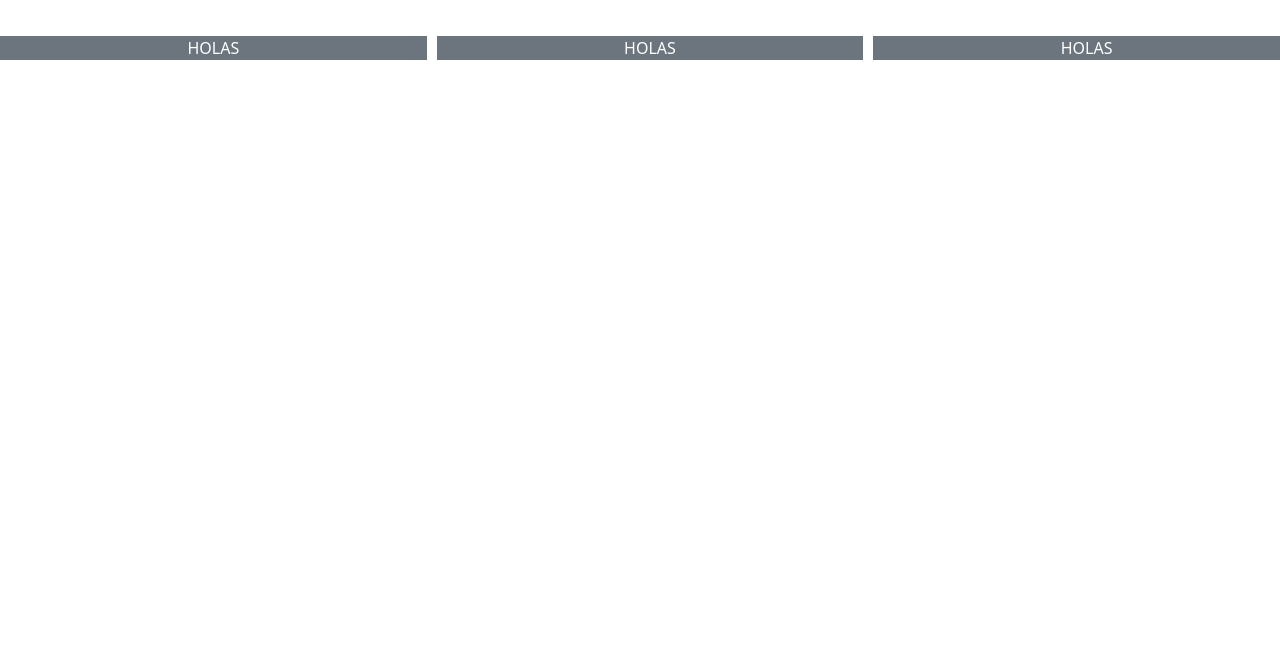
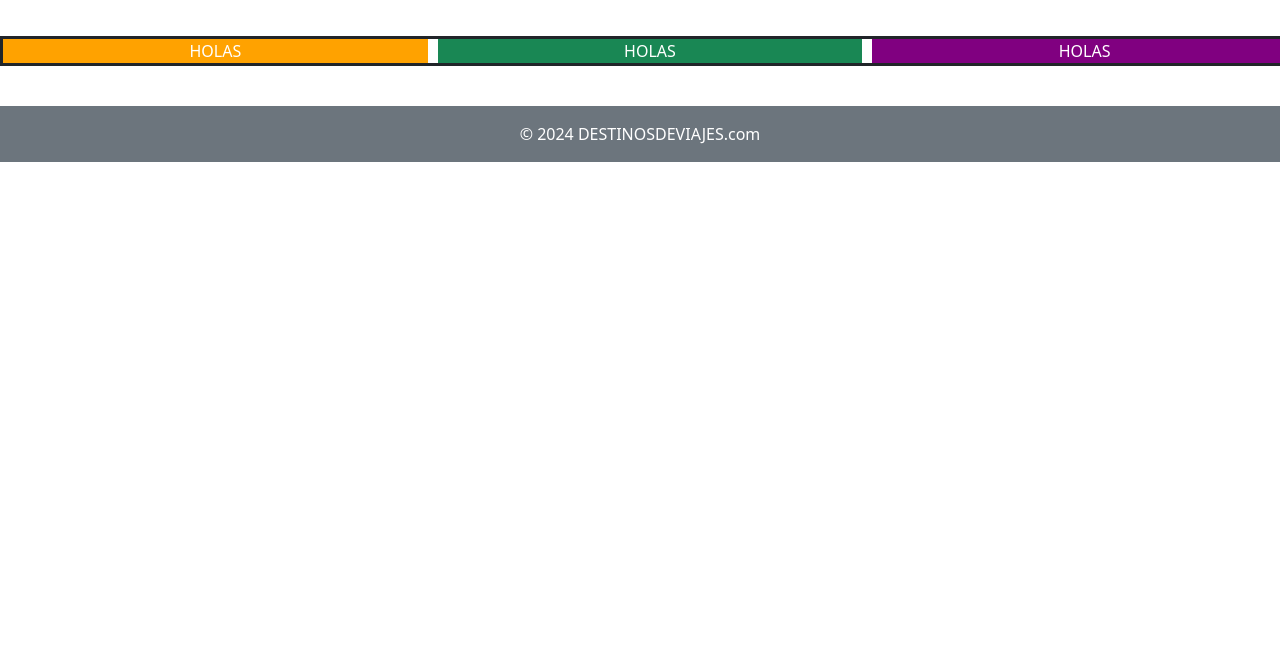
Before and after one commit to ShyWey/otro_para_fernchoSena, a plain HTML site: page index.html in a window 1280 px wide. Shown: the part 140-800 px from the top of the page. Drawn offline with nearby package versions, Linux system fonts and the light colour scheme.

Commit message:
segundo_commit

```diff
--- a/index.html
+++ b/index.html
@@ -12,12 +12,15 @@
     <h1 class="title">DESTINOSDEVIAJES.com</h1>
 </header>
 <br>
-<div class="first-row col-12">
-    <div class="first-col col-md-4 bg-secondary">HOLAS</div>
-    <div class="first-col col-md-4 bg-secondary">HOLAS</div>
-    <div class="first-col col-md-4 bg-secondary">HOLAS</div>
+<div class="first-row col-12 border border-3 border-dark d-flex"git >
+    <div class="first-col col-md-4">HOLAS</div>
+    <div class="col-md-4 bg-success">HOLAS</div>
+    <div class="third-col col-md-4">HOLAS</div>
 </div>
-
+<br>
+<footer class="col-12 bg-secondary text-white p-3 mt-3 text-center">
+    <p class="mb-0">© 2024 DESTINOSDEVIAJES.com</p>
+</footer>
 <script src="https://cdn.jsdelivr.net/npm/bootstrap@5.3.2/dist/js/bootstrap.bundle.min.js"></script>
 </body>
 </html>
--- a/style.css
+++ b/style.css
@@ -9,3 +9,13 @@
     text-align: center;
     color: white;
 }
+.first-col {
+    text-align: center;
+    background-color: rgb(255, 162, 0);
+    color: white;
+}
+.third-col {
+    text-align: center;
+    background-color: purple;
+    color: white;
+}
```
